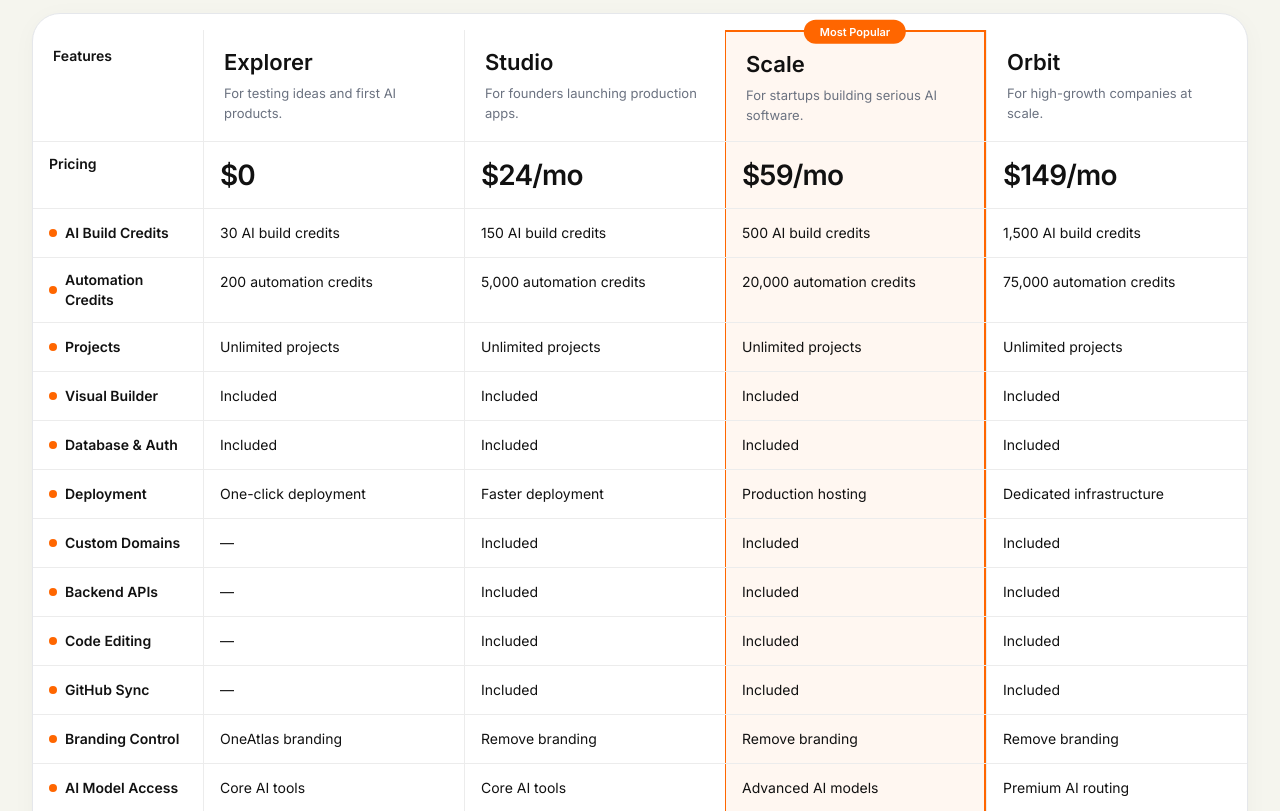
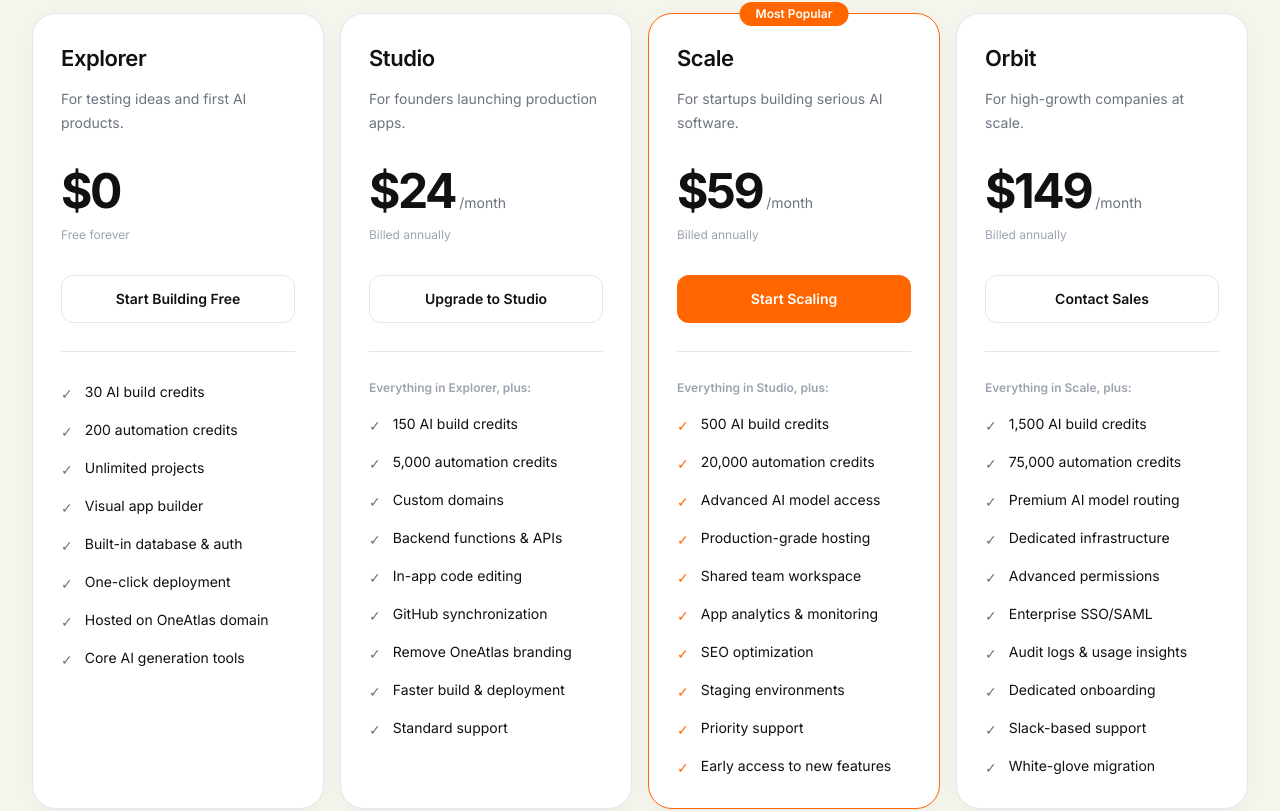
Before and after one commit to sarvagya0503/oneatlas-runtime, a Next.js app: page /pricing in a window 1280 px wide. Shown: the part 389-1200 px from the top of the page. Built offline with nearby package versions, Linux system fonts and the light colour scheme.

Commit message:
Redesign pricing page with modern pricing cards UI

```diff
--- a/app/pricing/page.tsx
+++ b/app/pricing/page.tsx
@@ -13,161 +13,80 @@
   {
     name: "Studio",
     subtitle: "For founders launching production apps.",
-    price: "$24/mo",
+    price: "$24",
+    suffix: "/month",
     cta: "Upgrade to Studio",
+    previous: "Explorer",
   },
   {
     name: "Scale",
     subtitle: "For startups building serious AI software.",
-    price: "$59/mo",
+    price: "$59",
+    suffix: "/month",
     cta: "Start Scaling",
+    previous: "Studio",
     highlighted: true,
   },
   {
     name: "Orbit",
     subtitle: "For high-growth companies at scale.",
-    price: "$149/mo",
+    price: "$149",
+    suffix: "/month",
     cta: "Contact Sales",
+    previous: "Scale",
   },
 ];
 
-const rows = [
-  [
-    "AI Build Credits",
+const planFeatures: Record<string, string[]> = {
+  Explorer: [
     "30 AI build credits",
-    "150 AI build credits",
-    "500 AI build credits",
-    "1,500 AI build credits",
+    "200 automation credits",
+    "Unlimited projects",
+    "Visual app builder",
+    "Built-in database & auth",
+    "One-click deployment",
+    "Hosted on OneAtlas domain",
+    "Core AI generation tools",
   ],
 
-  [
-    "Automation Credits",
-    "200 automation credits",
+  Studio: [
+    "150 AI build credits",
     "5,000 automation credits",
-    "20,000 automation credits",
-    "75,000 automation credits",
+    "Custom domains",
+    "Backend functions & APIs",
+    "In-app code editing",
+    "GitHub synchronization",
+    "Remove OneAtlas branding",
+    "Faster build & deployment",
+    "Standard support",
   ],
 
-  [
-    "Projects",
-    "Unlimited projects",
-    "Unlimited projects",
-    "Unlimited projects",
-    "Unlimited projects",
+  Scale: [
+    "500 AI build credits",
+    "20,000 automation credits",
+    "Advanced AI model access",
+    "Production-grade hosting",
+    "Shared team workspace",
+    "App analytics & monitoring",
+    "SEO optimization",
+    "Staging environments",
+    "Priority support",
+    "Early access to new features",
   ],
 
-  [
-    "Visual Builder",
-    "Included",
-    "Included",
-    "Included",
-    "Included",
+  Orbit: [
+    "1,500 AI build credits",
+    "75,000 automation credits",
+    "Premium AI model routing",
+    "Dedicated infrastructure",
+    "Advanced permissions",
+    "Enterprise SSO/SAML",
+    "Audit logs & usage insights",
+    "Dedicated onboarding",
+    "Slack-based support",
+    "White-glove migration",
   ],
-
-  [
-    "Database & Auth",
-    "Included",
-    "Included",
-    "Included",
-    "Included",
-  ],
-
-  [
-    "Deployment",
-    "One-click deployment",
-    "Faster deployment",
-    "Production hosting",
-    "Dedicated infrastructure",
-  ],
-
-  [
-    "Custom Domains",
-    "—",
-    "Included",
-    "Included",
-    "Included",
-  ],
-
-  [
-    "Backend APIs",
-    "—",
-    "Included",
-    "Included",
-    "Included",
-  ],
-
-  [
-    "Code Editing",
-    "—",
-    "Included",
-    "Included",
-    "Included",
-  ],
-
-  [
-    "GitHub Sync",
-    "—",
-    "Included",
-    "Included",
-    "Included",
-  ],
-
-  [
-    "Branding Control",
-    "OneAtlas branding",
-    "Remove branding",
-    "Remove branding",
-    "Remove branding",
-  ],
-
-  [
-    "AI Model Access",
-    "Core AI tools",
-    "Core AI tools",
-    "Advanced AI models",
-    "Premium AI routing",
-  ],
-
-  [
-    "Team Workspace",
-    "—",
-    "—",
-    "Shared workspace",
-    "Advanced permissions",
-  ],
-
-  [
-    "Analytics",
-    "—",
-    "—",
-    "Analytics & monitoring",
-    "Audit logs & insights",
-  ],
-
-  [
-    "SEO Optimization",
-    "—",
-    "—",
-    "Included",
-    "Included",
-  ],
-
-  [
-    "Authentication",
-    "—",
-    "—",
-    "—",
-    "Enterprise SSO/SAML",
-  ],
-
-  [
-    "Support",
-    "Community",
-    "Standard support",
-    "Priority support",
-    "Slack support",
-  ],
-];
+};
 
 const categories = [
   {
@@ -191,7 +110,6 @@
       },
     ],
   },
-
   {
     label: "Pricing",
     items: [
@@ -213,7 +131,6 @@
       },
     ],
   },
-
   {
     label: "Features",
     items: [
@@ -235,7 +152,6 @@
       },
     ],
   },
-
   {
     label: "Enterprise",
     items: [
@@ -306,9 +222,7 @@
 
         <h1 className="mx-auto mt-5 max-w-[1200px] text-[42px] font-bold leading-[0.9] tracking-[-0.05em] md:text-[56px]">
           Simple pricing.{" "}
-          <span className="text-[#FF6600]">
-            Unlimited possibilities.
-          </span>
+          <span className="text-[#FF6600]">Unlimited possibilities.</span>
         </h1>
 
         <p className="mx-auto mt-4 max-w-2xl text-[16px] leading-7 text-[#6B7280]">
@@ -329,112 +243,93 @@
         </div>
       </section>
 
-      <section className="mx-auto max-w-[1280px] px-5 pb-6 md:px-8">
-        <div className="overflow-x-auto overflow-y-visible rounded-[28px] border border-[#E5E7EB] bg-white pt-4 shadow-[0_1px_2px_rgba(0,0,0,0.02),0_4px_24px_rgba(0,0,0,0.03)]">
-          <div className="min-w-[1080px]">
+      <section className="mx-auto max-w-[1280px] px-5 pb-8 md:px-8">
+        <div className="grid gap-4 md:grid-cols-2 xl:grid-cols-4">
+          {plans.map((plan) => {
+            const features = planFeatures[plan.name] || [];
 
-            <div className="grid grid-cols-[170px_repeat(4,1fr)] border-b border-[#ECECEC]">
-              <div className="px-5 py-4 text-sm font-semibold">
-                Features
-              </div>
-
-              {plans.map((plan) => (
+            return (
               <div
                 key={plan.name}
-                  className={`relative border-l px-5 py-4 ${
+                className={`relative flex min-h-[710px] flex-col rounded-[24px] border bg-white p-7 shadow-[0_1px_2px_rgba(0,0,0,0.02),0_4px_24px_rgba(0,0,0,0.03)] transition hover:-translate-y-1 ${
                   plan.highlighted
-                      ? "border-x-2 border-t-2 border-[#FF6600] bg-[#FFF7F1]"
-                      : "border-[#ECECEC]"
+                    ? "border-[#FF6600]"
+                    : "border-[#E5E7EB]"
                 }`}
               >
                 {plan.highlighted && (
-                    <div className="absolute left-1/2 top-0 -translate-x-1/2 -translate-y-1/2 rounded-full bg-[#FF6600] px-4 py-1 text-[11px] font-semibold text-white">
+                  <div className="absolute left-1/2 top-0 -translate-x-1/2 -translate-y-1/2 rounded-full bg-[#FF6600] px-4 py-1 text-xs font-semibold text-white">
                     Most Popular
                   </div>
                 )}
 
-                  <h2 className="text-[22px] font-semibold">
+                <div>
+                  <h2 className="text-[22px] font-semibold tracking-[-0.02em]">
                     {plan.name}
                   </h2>
 
-                  <p className="mt-1 text-[13px] leading-5 text-[#6B7280]">
+                  <p className="mt-3 min-h-10 text-sm leading-6 text-[#6B7280]">
                     {plan.subtitle}
                   </p>
                 </div>
-              ))}
+
+                <div className="mt-8">
+                  <span className="text-5xl font-bold tracking-[-0.05em]">
+                    {plan.price}
+                  </span>
+
+                  {plan.suffix && (
+                    <span className="ml-1 text-sm text-[#6B7280]">
+                      {plan.suffix}
+                    </span>
+                  )}
                 </div>
 
-            <div className="grid grid-cols-[170px_repeat(4,1fr)] border-b border-[#ECECEC]">
-              <div className="px-4 py-3 text-sm font-semibold">
-                Pricing
-              </div>
+                <p className="mt-3 text-xs text-[#9CA3AF]">
+                  {plan.name === "Explorer" ? "Free forever" : "Billed annually"}
+                </p>
 
-              {plans.map((plan) => (
-                <div
-                  key={plan.name}
-                  className={`border-l px-4 py-3 text-[28px] font-semibold tracking-[-0.03em] ${
+                <button
+                  className={`mt-8 h-12 rounded-xl text-sm font-semibold transition ${
                     plan.highlighted
-                      ? "border-x-2 border-[#FF6600] bg-[#FFF7F1]"
-                      : "border-[#ECECEC]"
-                  }`}
-                >
-                  {plan.price}
-                </div>
-              ))}
-            </div>
-
-            {rows.map((row) => (
-              <div
-                key={row[0]}
-                className="grid grid-cols-[170px_repeat(4,1fr)] border-b border-[#ECECEC] last:border-b-0"
-              >
-                <div className="flex items-center gap-2 px-4 py-3 text-sm font-semibold">
-                  <span className="h-2 w-2 shrink-0 rounded-full bg-[#FF6600]" />
-                  <span>{row[0]}</span>
-                </div>
-
-                {row.slice(1).map((value, index) => (
-                  <div
-                    key={value + index}
-                    className={`border-l px-4 py-3 text-sm leading-6 ${
-                      index === 2
-                        ? "border-x-2 border-[#FF6600] bg-[#FFF7F1]"
-                        : "border-[#ECECEC]"
-                    }`}
-                  >
-                    {value}
-                  </div>
-                ))}
-              </div>
-            ))}
-
-            <div className="grid grid-cols-[170px_repeat(4,1fr)]">
-              <div className="px-4 py-4 text-sm font-semibold">
-                Get Started
-              </div>
-
-              {plans.map((plan, index) => (
-                <div
-                  key={plan.cta}
-                  className={`border-l px-4 py-4 ${
-                    index === 2
-                      ? "border-x-2 border-b-2 border-[#FF6600] bg-[#FFF7F1]"
-                      : "border-[#ECECEC]"
-                  }`}
-                >
-                  <button
-                    className={`h-10 w-full rounded-xl text-sm font-semibold transition ${
-                      index === 2
                       ? "bg-[#FF6600] text-white hover:bg-[#E65C00]"
-                        : "border border-[#E5E7EB] bg-white hover:bg-[#FAFAFA]"
+                      : "border border-[#E5E7EB] bg-white text-[#111111] hover:border-[#FF6600] hover:bg-[#FF6600] hover:text-white"
                   }`}
                 >
                   {plan.cta}
                 </button>
+
+                <div className="my-7 h-px bg-[#E5E7EB]" />
+
+                {plan.previous && (
+                  <p className="mb-4 text-xs font-semibold text-[#9CA3AF]">
+                    Everything in {plan.previous}, plus:
+                  </p>
+                )}
+
+                <ul className="space-y-3">
+                  {features.map((feature) => (
+                    <li
+                      key={feature}
+                      className="flex gap-3 text-sm leading-6 text-[#111111]"
+                    >
+                      <span
+                        className={`mt-0.5 ${
+                          plan.highlighted
+                            ? "text-[#FF6600]"
+                            : "text-[#6B7280]"
+                        }`}
+                      >
+                        ✓
+                      </span>
+
+                      <span>{feature}</span>
+                    </li>
+                  ))}
+                </ul>
               </div>
-              ))}
-            </div>
-          </div>
+            );
+          })}
         </div>
       </section>
 
@@ -445,7 +340,8 @@
           </h2>
 
           <p className="mt-4 max-w-2xl text-[15px] leading-7 text-white/90">
-            Custom infrastructure & deployment solutions for modern organizations.
+            Custom infrastructure & deployment solutions for modern
+            organizations.
           </p>
 
           <div className="mt-6 flex flex-col gap-3 text-sm text-white/90">
@@ -512,9 +408,7 @@
                     >
                       <span
                         className={`text-[15px] font-semibold ${
-                          isOpen
-                            ? "text-[#FF6600]"
-                            : "text-[#111111]"
+                          isOpen ? "text-[#FF6600]" : "text-[#111111]"
                         }`}
                       >
                         {item.q}
@@ -522,9 +416,7 @@
 
                       <span
                         className={`text-xl transition ${
-                          isOpen
-                            ? "rotate-45 text-[#FF6600]"
-                            : "text-[#9CA3AF]"
+                          isOpen ? "rotate-45 text-[#FF6600]" : "text-[#9CA3AF]"
                         }`}
                       >
                         +
```
Lines whose indentation alone changed are shown as unchanged.
